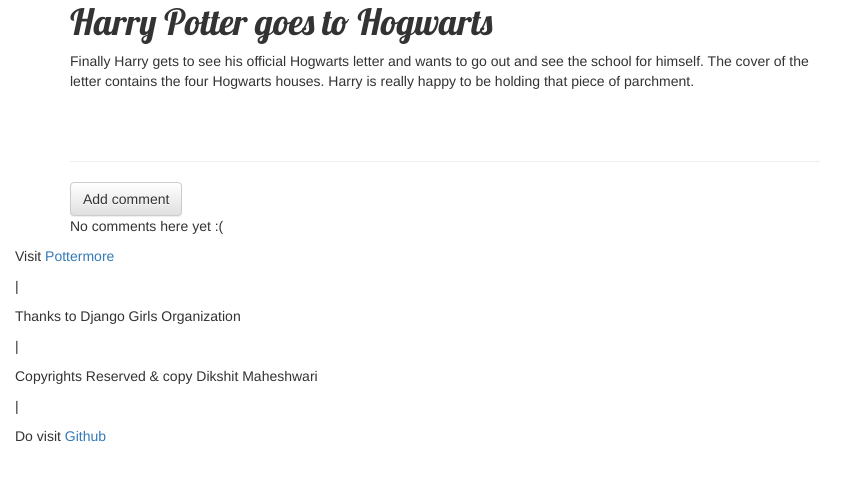
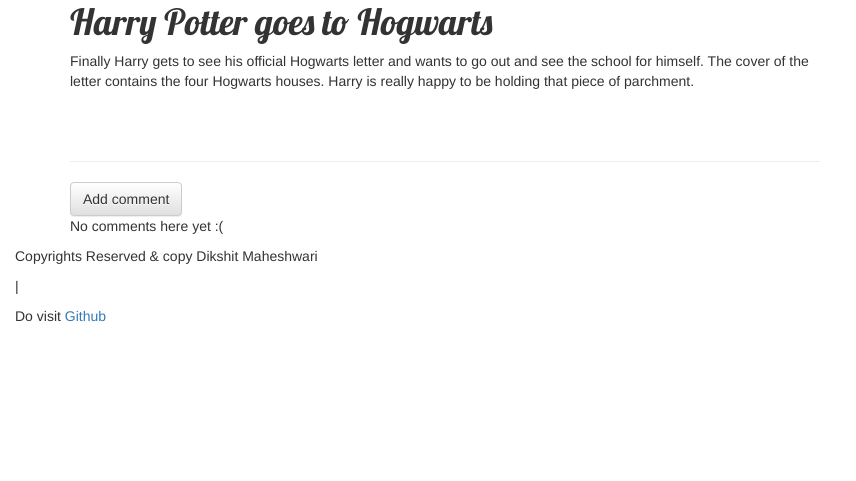
Before and after one commit to Dikshit15/Blog-it, a Django app: page /post/9/ in a window 1280 px wide. Shown: the part 267-748 px from the top of the page, without its empty margins (0-856 px from the left). Run offline with Django 3.2, Linux system fonts and the light colour scheme; data comes from the database, SQL or seed files in the repository; both versions use the stored data as it was after the commit; some libraries are stand-ins or nearby versions.

Commit message:
Local Changes

```diff
--- a/blog/templates/blog/base.html
+++ b/blog/templates/blog/base.html
@@ -38,10 +38,6 @@
         </div>
     </div>
     <div class="footer">
-           <p>Visit <a href="https://www.pottermore.com/" target="_blank">Pottermore</a>
-           <p>|</p>
-           <p>Thanks to Django Girls Organization </p>
-           <p>|</p>
            <p>Copyrights Reserved & copy Dikshit Maheshwari</p>
            <p>|</p>
            <p>Do visit <a href="https://github.com/Dikshit15/my-first-blog" target="_blank">Github</a></p>
--- a/blog/views.py
+++ b/blog/views.py
@@ -47,7 +47,9 @@
 @login_required
 def post_edit(request,pk):
     post=get_object_or_404(Post,pk=pk)
-    if request.method=="POST":
+    #if(post.author!=request.user):
+    #    return redirect('post_list',request)
+    if request.method=="POST" and post.author==request.user:
         form=PostForm(request.POST,instance=post)
         if form.is_valid:
             post=form.save(commit=False)
@@ -67,13 +69,15 @@
 @login_required
 def post_publish(request,pk):
     post=get_object_or_404(Post,pk=pk)
-    post.publish()
+    if(post.author==request.user):
+        post.publish()
     return redirect('post_detail',pk=pk)
 
 @login_required
 def post_remove(request,pk):
     post=get_object_or_404(Post,pk=pk)
-    post.delete() #Every django model can be deleted by .delete().
+    if(post.author==request.user):
+        post.delete() #Every django model can be deleted by .delete().
     return redirect('post_list')
 
 """def register(request):
```
Also changed, not shown: db.sqlite3.
